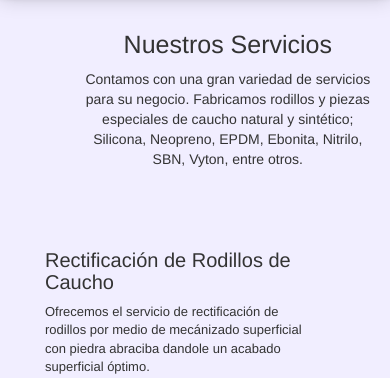
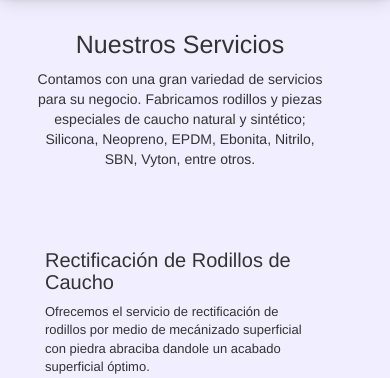
Before and after one commit to santiagogeliz/pcuweb, a Django app: page /servicios in a window 390 px wide. Shown: the part 119-497 px from the top of the page. Run offline with Django 3.2, Linux system fonts and the light colour scheme; some libraries are stand-ins or nearby versions; some web fonts are replaced.

Commit message:
Modificaciones en responsive css para celulares final6.

```diff
--- a/pcusite/static/css/pcusite.css
+++ b/pcusite/static/css/pcusite.css
@@ -123,10 +123,9 @@ ul.nav {
 
 .encabezado_servicios {
 	text-align: center;
-	position: relative;
-	left: 20%;
 	width: 700px;
 	margin-top: 160px;
+	margin-left: 250px;
 }
 
 .encabezado_servicios p, .encabezado_catalog_acero p {
@@ -498,6 +497,7 @@ img.logo_insta, img.logo_linkedin {
 		text-align: center;
 		width: 300px;
 		margin-top: 150px;
+		margin-left: 20px;
 	}
 	.content {
 		padding-left: 10px;
```
